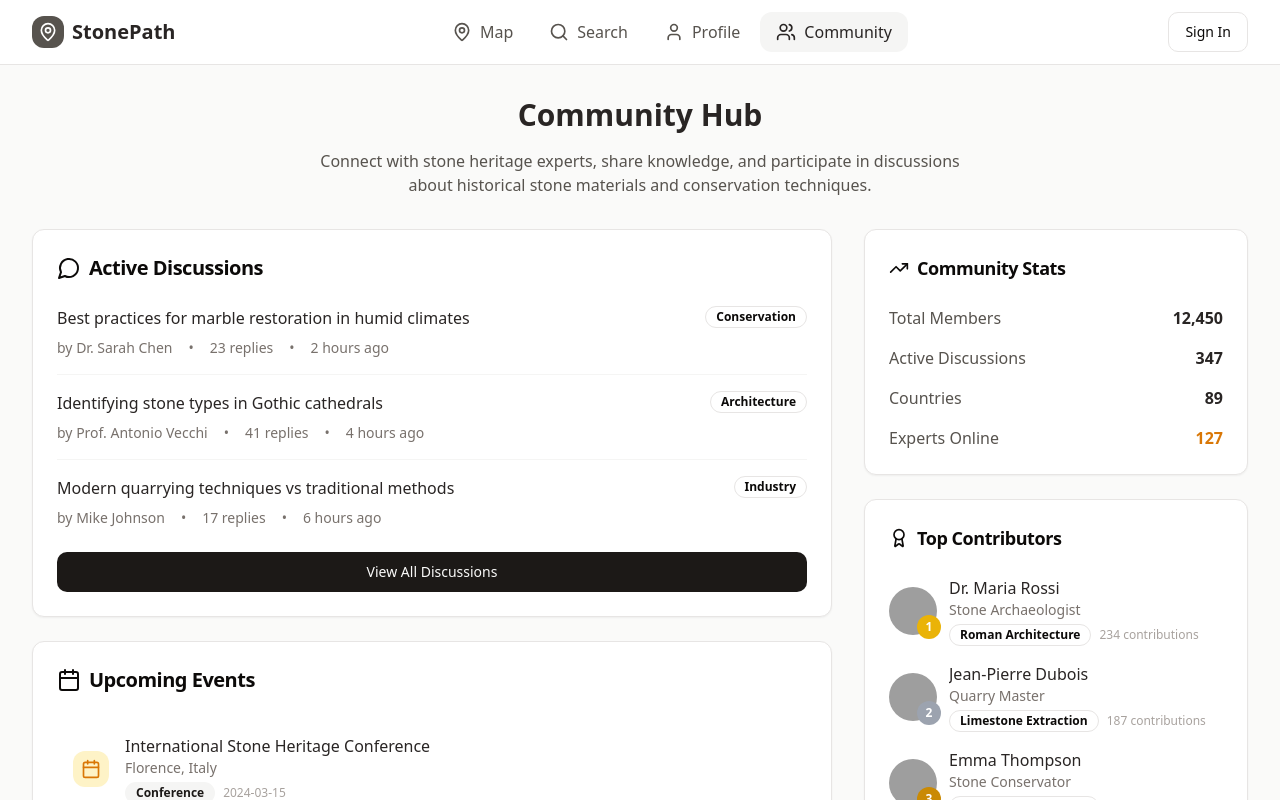
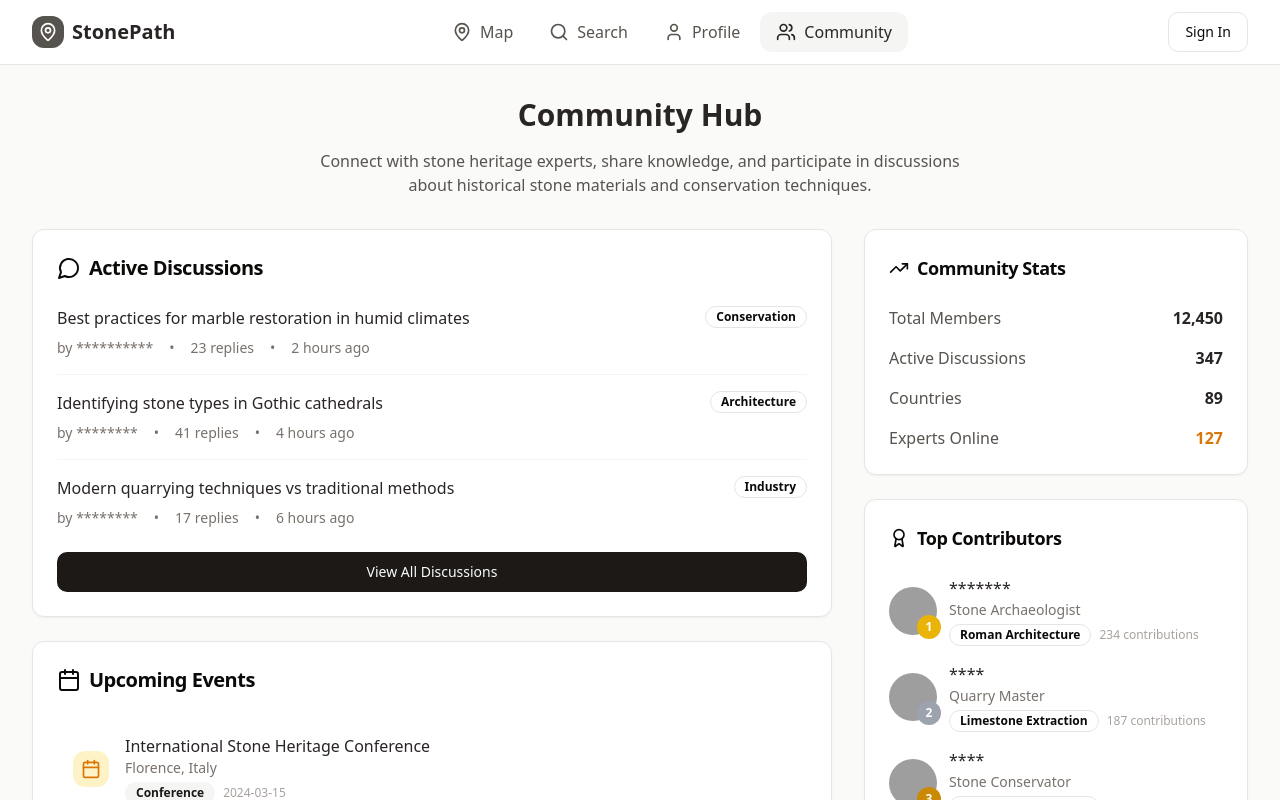
Before and after one commit to DORIAN-vnh/stone-stories-unveiled, a React (Vite) app: page /community in a window 1280 px wide. Shown: the top 800 px of the page. Built offline with nearby package versions, Linux system fonts and the light colour scheme; grey boxes are pictures that could not be loaded.

Commit message:
Reverted to commit 8e8f10dfa3aac2470b80cec8b36c676a2b3a5dc2

```diff
--- a/src/pages/Community.tsx
+++ b/src/pages/Community.tsx
@@ -10,21 +10,21 @@ import { Badge } from '@/components/ui/badge';
 const Community = () => {
   const topContributors = [
     {
-      name: 'Dr. Maria Rossi',
+      name: '*******',
       title: 'Stone Archaeologist',
       contributions: 234,
       speciality: 'Roman Architecture',
       avatar: '/placeholder-avatar-1.jpg'
     },
     {
-      name: 'Jean-Pierre Dubois',
+      name: '****',
       title: 'Quarry Master',
       contributions: 187,
       speciality: 'Limestone Extraction',
       avatar: '/placeholder-avatar-2.jpg'
     },
     {
-      name: 'Emma Thompson',
+      name: '****',
       title: 'Stone Conservator',
       contributions: 156,
       speciality: 'Medieval Restoration',
@@ -35,21 +35,21 @@ const Community = () => {
   const discussions = [
     {
       title: 'Best practices for marble restoration in humid climates',
-      author: 'Dr. Sarah Chen',
+      author: '**********',
       replies: 23,
       lastActivity: '2 hours ago',
       category: 'Conservation'
     },
     {
       title: 'Identifying stone types in Gothic cathedrals',
-      author: 'Prof. Antonio Vecchi',
+      author: '********',
       replies: 41,
       lastActivity: '4 hours ago',
       category: 'Architecture'
     },
     {
       title: 'Modern quarrying techniques vs traditional methods',
-      author: 'Mike Johnson',
+      author: '********',
       replies: 17,
       lastActivity: '6 hours ago',
       category: 'Industry'
```
